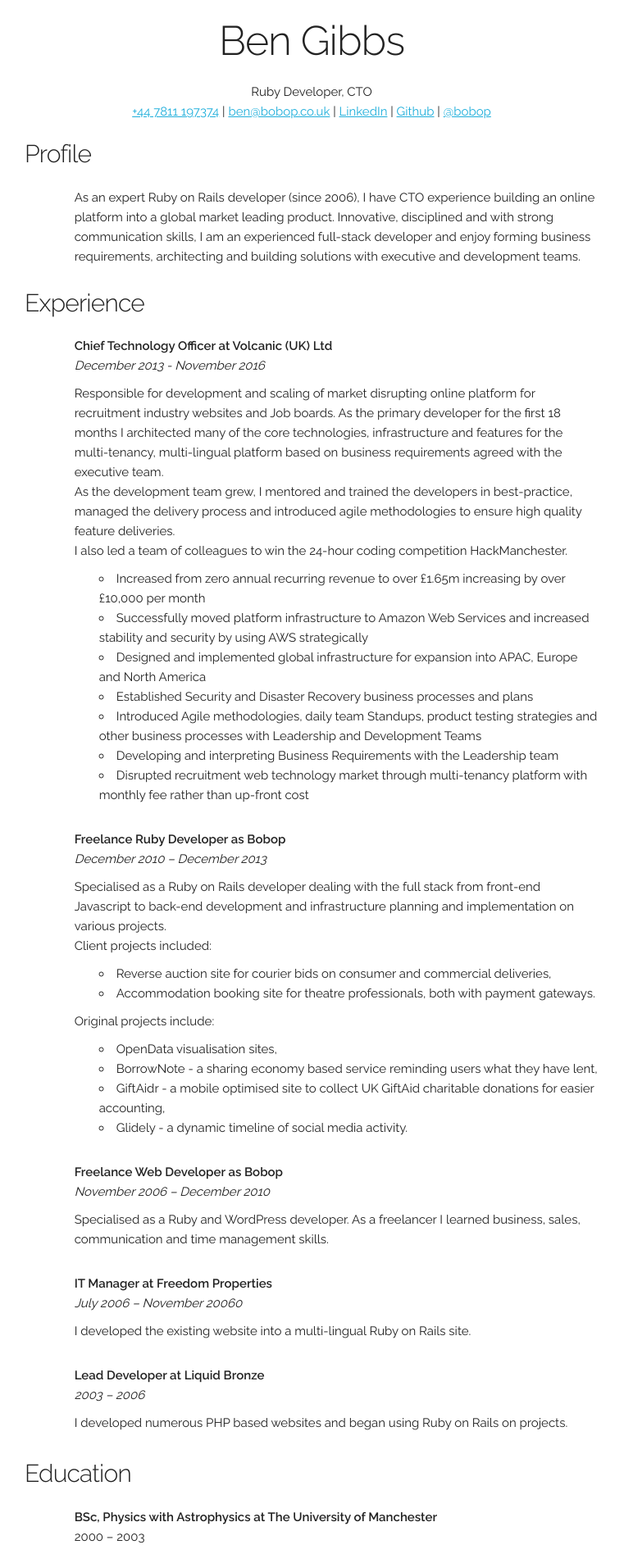
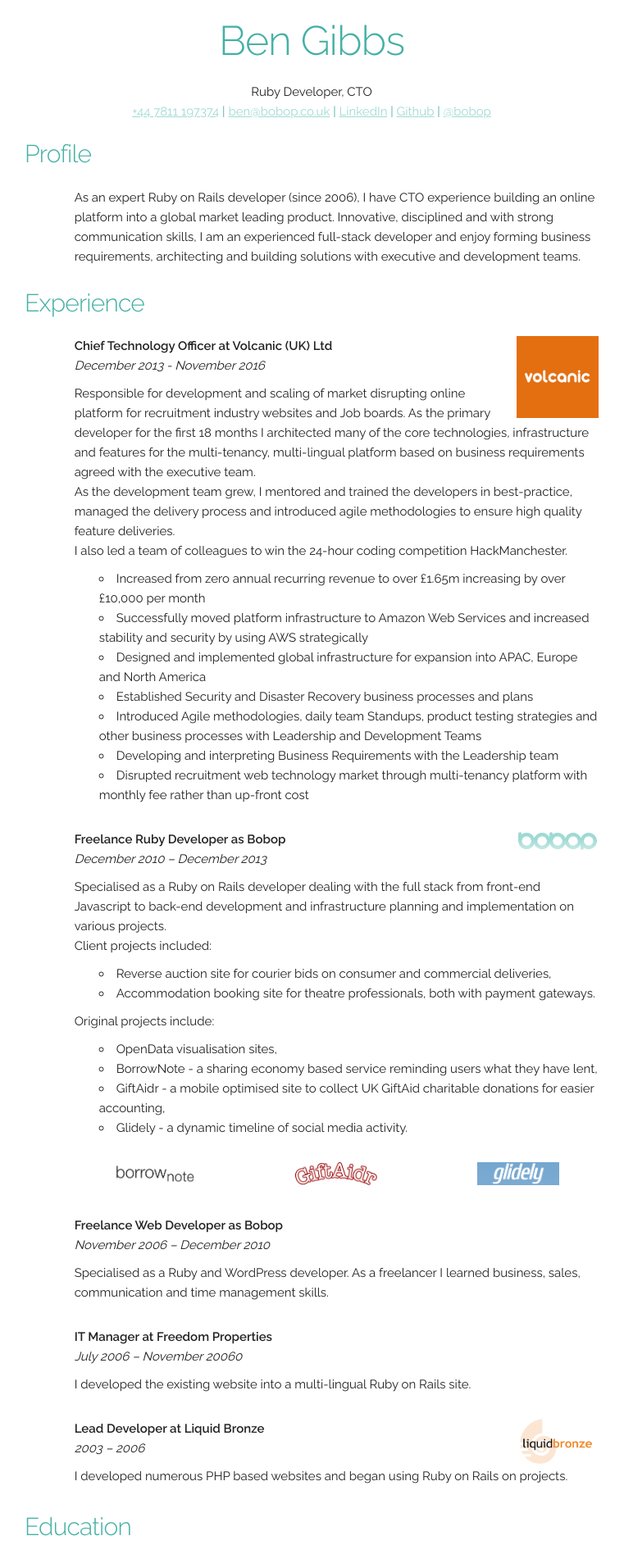
Before and after one commit to bobop/bobop.github.io, a Jekyll site: the page built from index.html, in a window 1280 px wide. Shown: the top 1907 px of the page at 82% size, without its empty margins (260-1021 px from the left). Built offline with Jekyll 4.4.1, drawn with Linux system fonts in a browser that asks for light colours.

Commit message:
added logo's and some colour

```diff
--- a/_layouts/default.html
+++ b/_layouts/default.html
@@ -19,11 +19,13 @@
           <h1 class="title">Ben Gibbs</h1>
           Ruby Developer, CTO
           <br>
-          <a href="tel:+447811197374">+44 7811 197374</a> |
-          <a href="mailto:ben@bobop.co.uk">ben@bobop.co.uk</a> |
-          <a href="https://www.linkedin.com/in/benjgibbs">LinkedIn</a> |
-          <a href="https://github.com/bobop">Github</a> |
-          <a href="mailto:ben@bobop.co.uk">@bobop</a>
+          <div class="contact">
+            <a href="tel:+447811197374">+44 7811 197374</a> |
+            <a href="mailto:ben@bobop.co.uk">ben@bobop.co.uk</a> |
+            <a href="https://www.linkedin.com/in/benjgibbs">LinkedIn</a> |
+            <a href="https://github.com/bobop">Github</a> |
+            <a href="mailto:ben@bobop.co.uk">@bobop</a>
+          </div>
         </div>
       </div>
 
--- a/css/custom.css
+++ b/css/custom.css
@@ -16,6 +16,9 @@ p.experience, p.experience-title {
 p.experience {
   margin-top: 1rem;
 }
+.centered {
+  text-align: center;
+}
 
 ul {
   margin-top: 1rem;
@@ -25,3 +28,10 @@ ul {
 li {
   margin-bottom: 0rem;
 }
+
+.title, h4, .contact {
+  color: #45b0a5;
+}
+a {
+  color: #9FDAD4;
+}
--- a/index.html
+++ b/index.html
@@ -21,6 +21,7 @@ title: Ben Gibbs | CTO, Ruby Developer
 </div>
 <div class="row experience-row">
   <div class="eleven offset-by-one columns">
+    <img src="/img/v_logo.png" class="u-pull-right" width="100">
     <p class="experience-title">
       <strong>Chief Technology Officer at Volcanic (UK) Ltd</strong>
       <br>
@@ -49,6 +50,7 @@ title: Ben Gibbs | CTO, Ruby Developer
 </div>
 <div class="row experience-row">
   <div class="eleven offset-by-one columns">
+    <img src="/img/bobop_logo.jpg" class="u-pull-right" width="100">
     <p class="experience-title">
       <strong>Freelance Ruby Developer as Bobop</strong>
       <br>
@@ -72,6 +74,24 @@ title: Ben Gibbs | CTO, Ruby Developer
       <li>GiftAidr - a mobile optimised site to collect UK GiftAid charitable donations for easier accounting,</li>
       <li>Glidely - a dynamic timeline of social media activity.</li>
     </ul>
+    <div class="row">
+
+    </div>
+  </div>
+</div>
+<div class="row experience-row">
+  <div class="eleven offset-by-one columns">
+    <div class="row">
+      <div class="four columns centered">
+        <img src="/img/borrownote.png" width="100">
+      </div>
+      <div class="four columns centered">
+        <img src="/img/giftaidr_logo.png" width="100">
+      </div>
+      <div class="four columns centered">
+        <img src="/img/glidely_logo.png" width="100">
+      </div>
+    </div>
   </div>
 </div>
 <div class="row experience-row">
@@ -100,6 +120,7 @@ title: Ben Gibbs | CTO, Ruby Developer
 </div>
 <div class="row experience-row">
   <div class="eleven offset-by-one columns">
+    <img src="/img/lb_logo.png" class="u-pull-right" width="100">
     <p class="experience-title">
       <strong>Lead Developer at Liquid Bronze</strong>
       <br>
```
Also changed, not shown: img/borrownote.png (added), img/glidely_logo.png (added).
